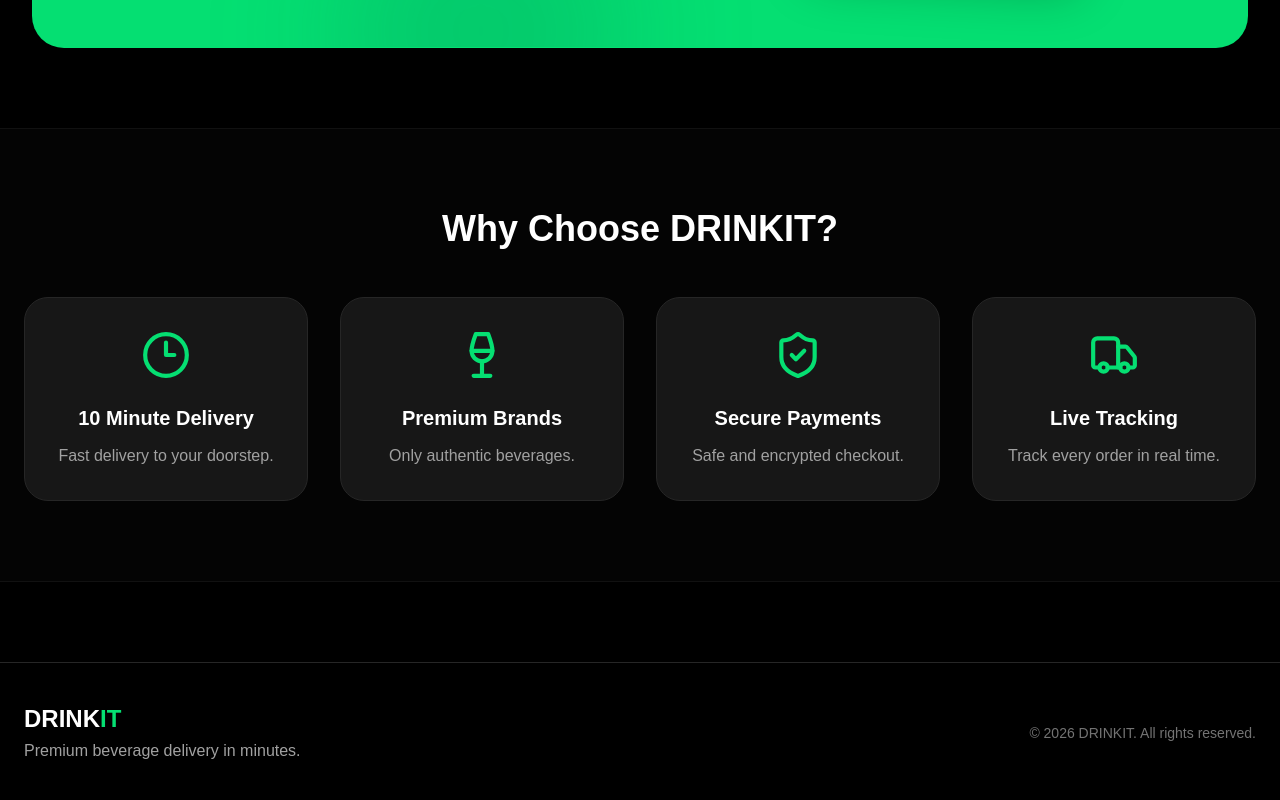
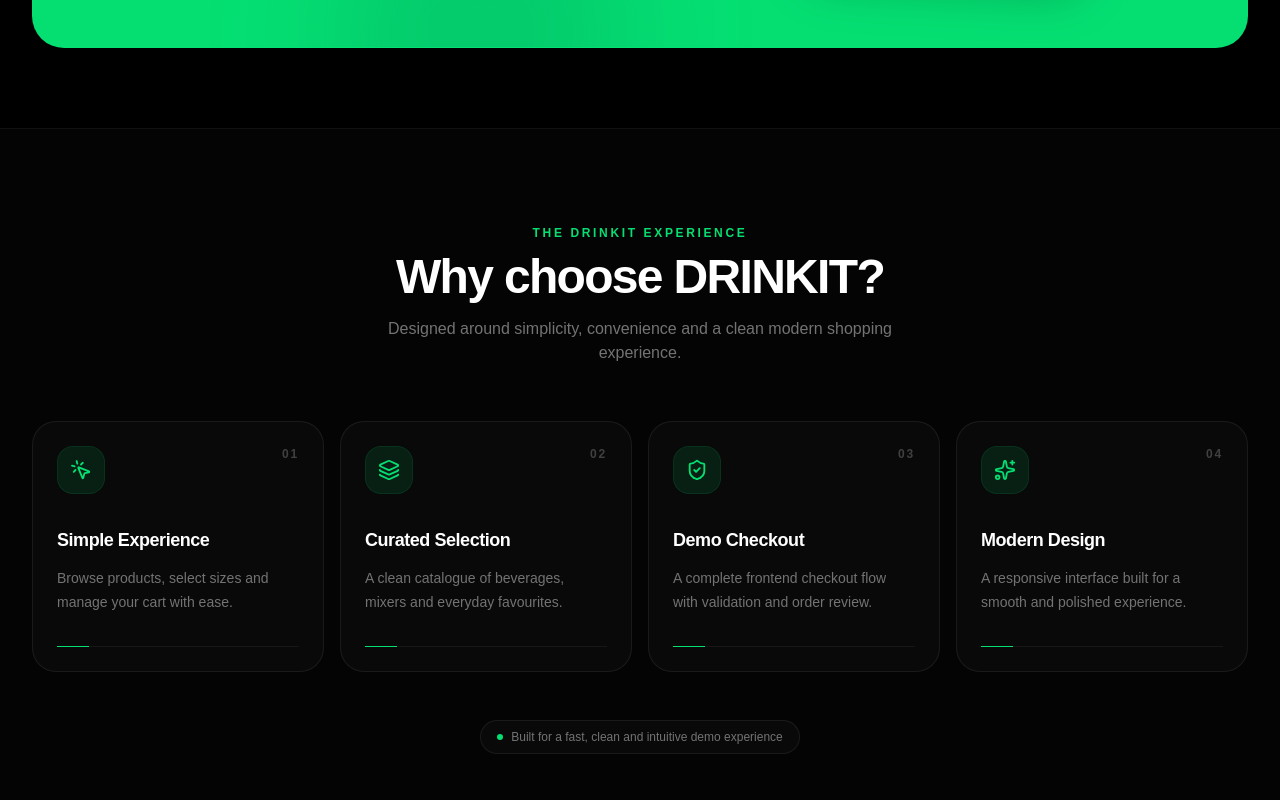
Before and after one commit to Devmistry7/DRINKIT, a Next.js app: page / in a window 1280 px wide. Shown: the part 3840-4640 px from the top of the page. Built offline with nearby package versions, Linux system fonts and the light colour scheme.

Commit message:
why choose us updated

```diff
--- a/src/components/WhyChooseUs.tsx
+++ b/src/components/WhyChooseUs.tsx
@@ -1,70 +1,111 @@
 import {
-  Truck,
+  Layers3,
+  MousePointerClick,
   ShieldCheck,
-  Clock3,
-  Wine,
+  Sparkles,
 } from "lucide-react";
 
 const features = [
   {
-    icon: Clock3,
-    title: "10 Minute Delivery",
-    text: "Fast delivery to your doorstep."
+    icon: MousePointerClick,
+    number: "01",
+    title: "Simple Experience",
+    text: "Browse products, select sizes and manage your cart with ease.",
   },
   {
-    icon: Wine,
-    title: "Premium Brands",
-    text: "Only authentic beverages."
+    icon: Layers3,
+    number: "02",
+    title: "Curated Selection",
+    text: "A clean catalogue of beverages, mixers and everyday favourites.",
   },
   {
     icon: ShieldCheck,
-    title: "Secure Payments",
-    text: "Safe and encrypted checkout."
+    number: "03",
+    title: "Demo Checkout",
+    text: "A complete frontend checkout flow with validation and order review.",
   },
   {
-    icon: Truck,
-    title: "Live Tracking",
-    text: "Track every order in real time."
-  }
+    icon: Sparkles,
+    number: "04",
+    title: "Modern Design",
+    text: "A responsive interface built for a smooth and polished experience.",
+  },
 ];
 
 export default function WhyChooseUs() {
   return (
-    <section className="max-w-7xl mx-auto px-6 py-20">
+    <section className="mx-auto max-w-7xl px-4 py-20 sm:px-6 lg:px-8 lg:py-24">
 
-      <h2 className="text-4xl font-black text-center mb-12">
-        Why Choose DRINKIT?
-      </h2>
+      {/* Heading */}
+      <div className="mx-auto mb-14 max-w-2xl text-center">
+        <p className="mb-3 text-xs font-bold uppercase tracking-[0.22em] text-green-400">
+          The DRINKIT Experience
+        </p>
 
-      <div className="grid md:grid-cols-2 lg:grid-cols-4 gap-8">
+        <h2 className="text-3xl font-black tracking-[-0.035em] text-white sm:text-4xl lg:text-5xl">
+          Why choose DRINKIT?
+        </h2>
 
+        <p className="mx-auto mt-4 max-w-xl text-sm leading-6 text-neutral-500 sm:text-base">
+          Designed around simplicity, convenience and
+          a clean modern shopping experience.
+        </p>
+      </div>
+
+      {/* Feature Grid */}
+      <div className="grid gap-4 sm:grid-cols-2 lg:grid-cols-4">
         {features.map((feature) => {
           const Icon = feature.icon;
 
           return (
             <div
               key={feature.title}
-              className="bg-neutral-900 rounded-3xl p-8 text-center border border-neutral-800 hover:border-green-500 transition"
+              className="group relative overflow-hidden rounded-3xl border border-white/[0.07] bg-white/[0.025] p-6 transition-all duration-300 hover:-translate-y-1 hover:border-green-400/25 hover:bg-white/[0.045]"
             >
-              <Icon
-                size={50}
-                className="mx-auto text-green-400"
-              />
+              {/* Hover Glow */}
+              <div className="pointer-events-none absolute -right-16 -top-16 h-40 w-40 rounded-full bg-green-400/0 blur-3xl transition-all duration-500 group-hover:bg-green-400/10" />
 
-              <h3 className="text-xl font-bold mt-6">
-                {feature.title}
-              </h3>
+              <div className="relative">
 
-              <p className="text-neutral-400 mt-3">
-                {feature.text}
-              </p>
+                {/* Icon + Number */}
+                <div className="flex items-start justify-between">
+                  <div className="flex h-12 w-12 items-center justify-center rounded-2xl border border-green-400/10 bg-green-400/10 text-green-400 transition-all duration-300 group-hover:bg-green-400 group-hover:text-black">
+                    <Icon size={22} />
+                  </div>
 
+                  <span className="text-xs font-black tracking-[0.15em] text-neutral-700 transition-colors group-hover:text-green-400/50">
+                    {feature.number}
+                  </span>
+                </div>
+
+                {/* Content */}
+                <div className="mt-8">
+                  <h3 className="text-lg font-bold tracking-tight text-white">
+                    {feature.title}
+                  </h3>
+
+                  <p className="mt-3 text-sm leading-6 text-neutral-500 transition-colors duration-300 group-hover:text-neutral-400">
+                    {feature.text}
+                  </p>
+                </div>
+
+                {/* Accent Line */}
+                <div className="mt-8 h-px overflow-hidden bg-white/[0.06]">
+                  <div className="h-full w-8 bg-green-400 transition-all duration-500 group-hover:w-full" />
+                </div>
+              </div>
             </div>
           );
         })}
-
       </div>
 
+      {/* Bottom Statement */}
+      <div className="mt-12 flex justify-center">
+        <div className="inline-flex items-center gap-2 rounded-full border border-white/[0.07] bg-white/[0.025] px-4 py-2 text-xs font-medium text-neutral-500">
+          <span className="h-1.5 w-1.5 rounded-full bg-green-400" />
+          Built for a fast, clean and intuitive demo experience
+        </div>
+      </div>
     </section>
   );
 }
```
